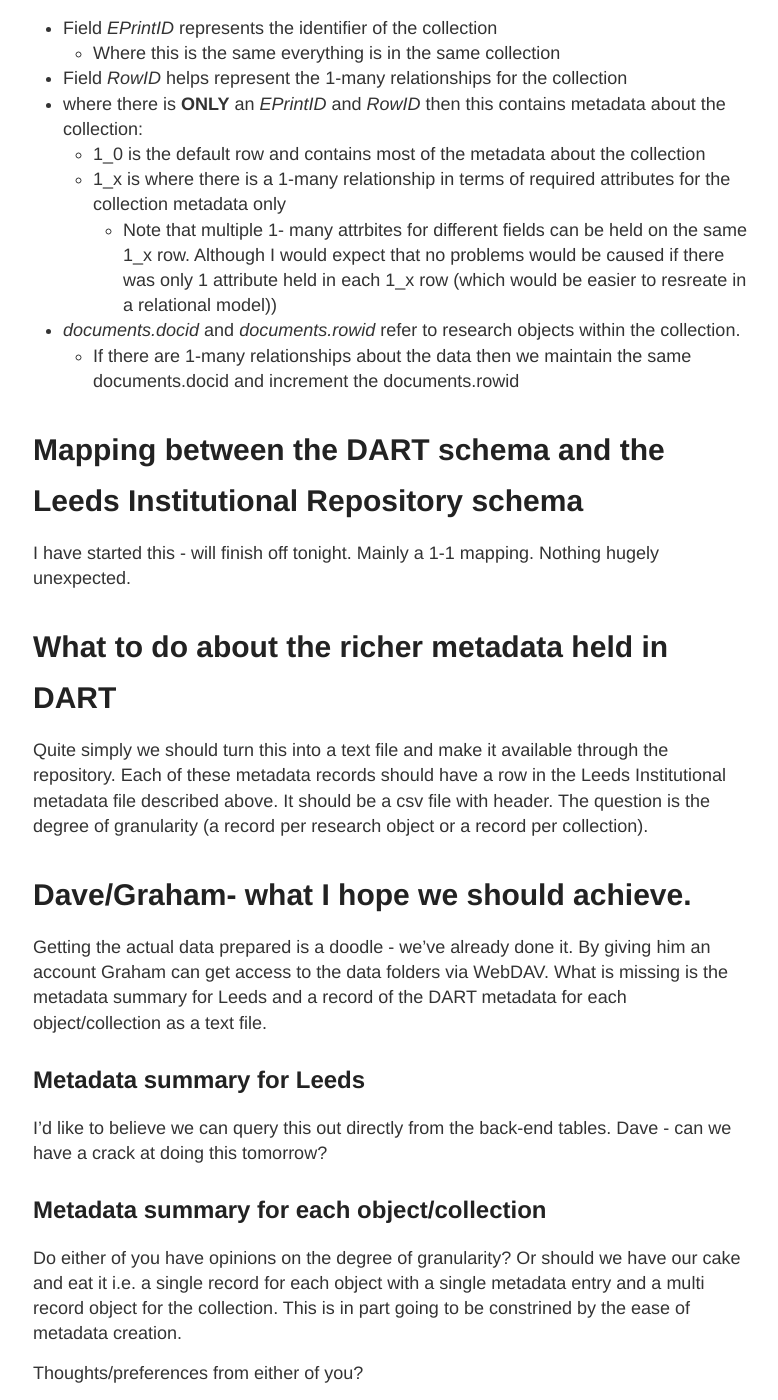
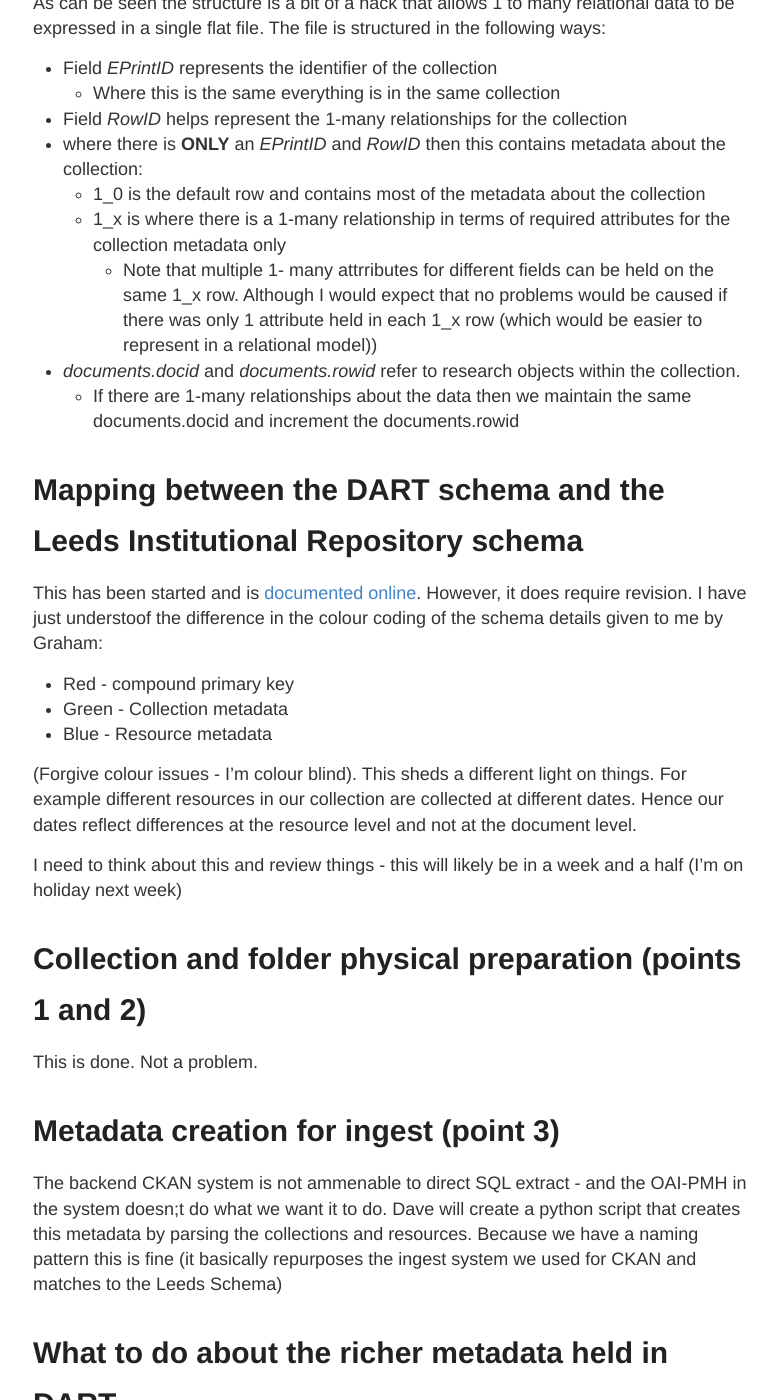
Before and after one commit to AntArch/antarch.github.io, a Jekyll site: the page built from _posts/2015-03-22-Migrating-Research-Objects-From-DARTPortal-To-Leeds-Institutional-Repository.md, in a window 1280 px wide and 1400 px high, scrolled down 2135 px. Shown: the whole window, without its empty margins (247-1025 px from the left). Built offline with Jekyll 4.4.1, drawn with Linux system fonts in a browser that asks for light colours; Markdown is read by kramdown in place of the engine named in the settings; some of the changed text lies outside the part shown.

Commit message:
DART repository

```diff
--- a/_posts/2015-03-22-Migrating-Research-Objects-From-DARTPortal-To-Leeds-Institutional-Repository.md
+++ b/_posts/2015-03-22-Migrating-Research-Objects-From-DARTPortal-To-Leeds-Institutional-Repository.md
@@ -44,7 +44,7 @@ The metadata schema used by DART is rich. However, the DART data portal is a tem
 
 For the past 18 months [Anthony Beck](http://orcid.org/0000-0002-2991-811X) has been working with [Graham Blyth](https://library.leeds.ac.uk/people/Graham-Blyth) and [Dave Harrison](http://www.engineering.leeds.ac.uk/people/computing/staff/d.g.harrison) to ingest the research objects in DARTPortal into the new Leeds Institutional Repository. There are loads of benefits including preservation in perpetuity^[which does not mean forever], better uptime and signficantly a DOI for each resource (at the lowest level of granularity).
 
-Graham Blyth has been leading the development of the institutional repository for Leeds University. The have developed a metadata schema (which although not as rich as the DART schema has much in common). They also share a common structuring approach to DART where *research objects* are grouped into *collections*.
+Graham Blyth has been leading the development of the institutional repository for Leeds University. They have developed a metadata schema (which although not as rich as the DART schema has much in common). They also share a common structuring approach to DART where *research objects* are grouped into *collections*.
 
 # Bulk Ingest system for the Leeds Repository
 
@@ -68,6 +68,8 @@ eprintid|rowid|documents.docid|documents.rowid|title|identifier|doi|funders
 1|1_5|3|3_0||||
 1|1_6|4|4_0||||
 
+Unfortunately - I haven't been able to get Jekyll to render markdown tables properly.
+
 As can be seen the structure is a bit of a hack that allows 1 to many relational data to be expressed in a single flat file. The file is structured in the following ways:
 
 * Field *EPrintID* represents the identifier of the collection
@@ -76,28 +78,30 @@ As can be seen the structure is a bit of a hack that allows 1 to many relational
 * where there is **ONLY** an *EPrintID* and *RowID* then this contains metadata about the collection:
 	* 1_0 is the default row and contains most of the metadata about the collection
 	* 1_x is where there is a 1-many relationship in terms of required attributes for the collection metadata only
-		* Note that multiple 1- many attrbites for different fields can be held on the same 1_x row. Although I would expect that no problems would be caused if there was only 1 attribute held in each 1_x row (which would be easier to resreate in a relational model))
+		* Note that multiple 1- many attrributes for different fields can be held on the same 1_x row. Although I would expect that no problems would be caused if there was only 1 attribute held in each 1_x row (which would be easier to represent in a relational model))
 * *documents.docid* and *documents.rowid* refer to research objects within the collection.
 	* If there are 1-many relationships about the data then we maintain the same documents.docid and increment the documents.rowid
 
 # Mapping between the DART schema and the Leeds Institutional Repository schema
 
-I have started this - will finish off tonight. Mainly a 1-1 mapping. Nothing hugely unexpected.
+This has been started and is [documented online](https://docs.google.com/spreadsheets/d/1Zyx49aPpl8d1ud6TmQ6T-ohXq9LdlHPICkotE8MYh5E). However, it does require revision. I have just understoof the difference in the colour coding of the schema details given to me by Graham:
+
+* Red - compound primary key
+* Green - Collection metadata
+* Blue - Resource metadata
+
+(Forgive colour issues - I'm colour blind). This sheds a different light on things. For example different resources in our collection are collected at different dates. Hence our dates reflect differences at the resource level and not at the document level.
+
+I need to think about this and review things - this will likely be in a week and a half (I'm on holiday next week)
+
+# Collection and folder physical preparation (points 1 and 2)
+
+This is done. Not a problem.
+
+# Metadata creation for ingest (point 3)
+
+The backend CKAN system is not ammenable to direct SQL extract - and the OAI-PMH in the system doesn;t do what we want it to do. Dave will create a python script that creates this metadata by parsing the collections and resources. Because we have a naming pattern this is fine (it basically repurposes the ingest system we used for CKAN and matches to the Leeds Schema)
 
 # What to do about the richer metadata held in DART
 
-Quite simply we should turn this into a text file and make it available through the repository. Each of these metadata records should have a row in the Leeds Institutional metadata file described above. It should be a csv file with header. The question is the degree of granularity (a record per research object or a record per collection).
-
-# Dave/Graham- what I hope we should achieve.
-
-Getting the actual data prepared is a doodle - we've already done it. By giving him an account Graham can get access to the data folders via WebDAV. What is missing is the metadata summary for Leeds and a record of the DART metadata for each object/collection as a text file.
-
-## Metadata summary for Leeds
-
-I'd like to believe we can query this out directly from the back-end tables. Dave - can we have a crack at doing this tomorrow?
-
-## Metadata summary for each object/collection
-
-Do either of you have opinions on the degree of granularity? Or should we have our cake and eat it i.e. a single record for each object with a single metadata entry and a multi record object for the collection. This is in part going to be constrined by the ease of metadata creation.
-
-Thoughts/preferences from either of you?
+Part of the python script will create a metadata file for each resource object with the following pattern (which might change) <resource name without suffix>&'_metadata.txt'. We will create this for each resource.
```
